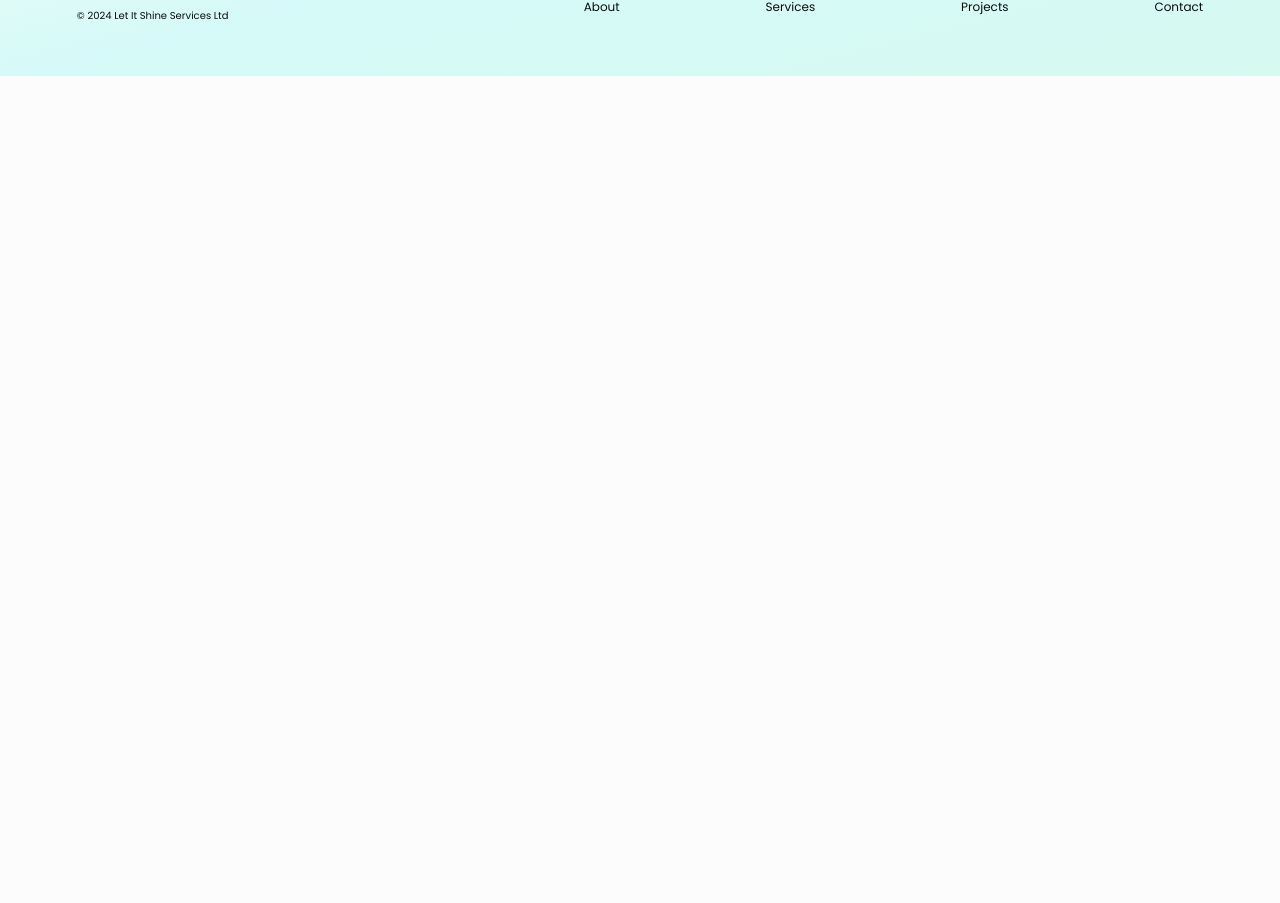
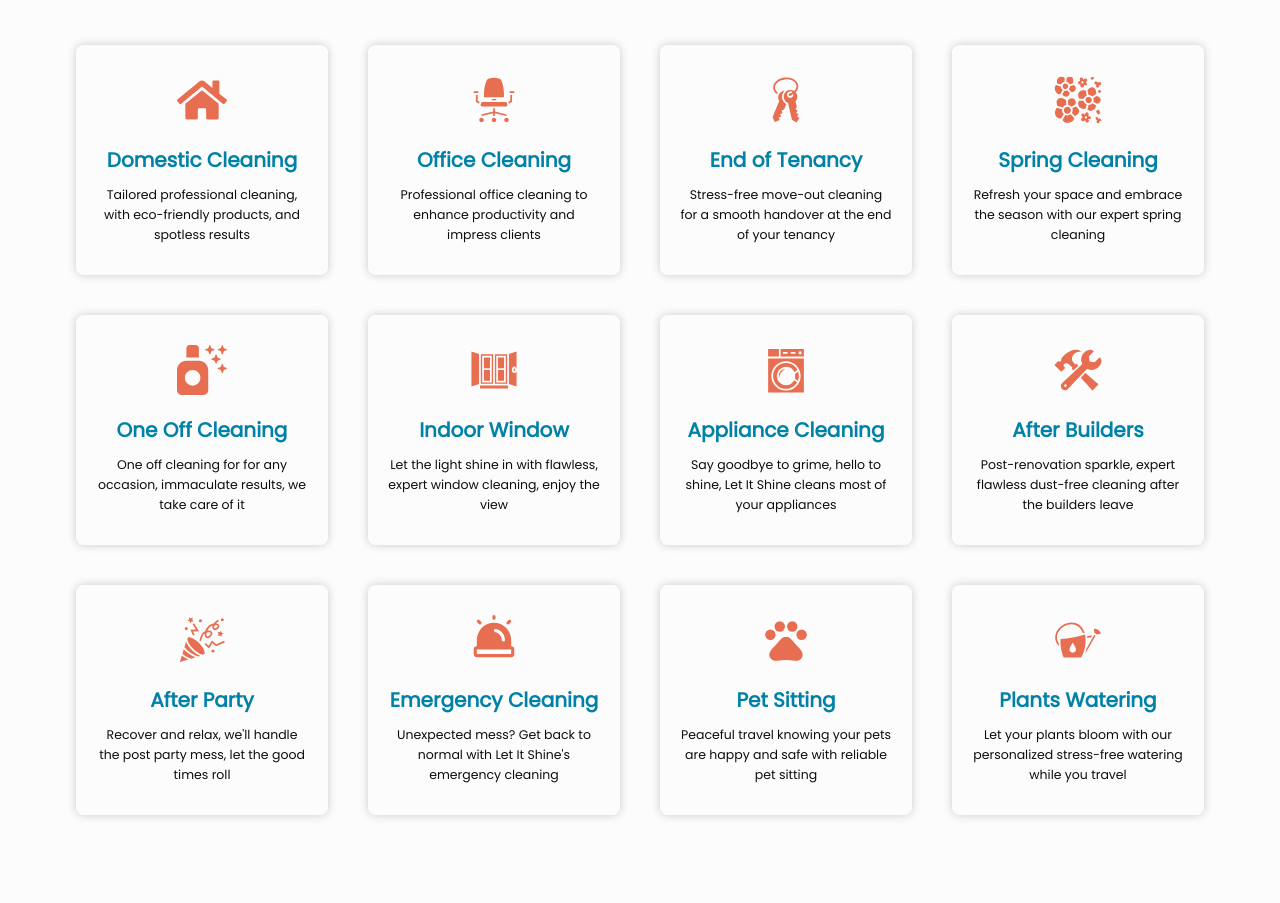
Before and after one commit to rodrigodelascio/let-it-shine, a React (Create React App) app: page /services in a window 1280 px wide. Shown: the part 853-1756 px from the top of the page. Before the commit the page ends 929 px from the top, so only its background shows below. Built offline with nearby package versions, Linux system fonts and the light colour scheme.

Commit message:
add cards + styles

```diff
--- /dev/null
+++ b/src/components/servicesPage/servicesSection/ServicesSection.js
@@ -0,0 +1,140 @@
+import styles from "./ServicesSection.module.css";
+import { Link } from "react-router-dom";
+import { FaSprayCanSparkles } from "react-icons/fa6";
+import { FaHome } from "react-icons/fa";
+import {
+  GiOfficeChair,
+  GiHouseKeys,
+  GiFlowers,
+  GiWateringCan,
+  GiPartyPopper,
+  GiWindow,
+  GiWashingMachine,
+} from "react-icons/gi";
+import { IoIosConstruct } from "react-icons/io";
+import { MdPets } from "react-icons/md";
+import { PiSirenFill } from "react-icons/pi";
+
+const ServicesSection = () => {
+  return (
+    <div>
+      <div className={styles["section-background-container"]}>
+        <div className={styles["services-section-container"]}>
+          <div className={styles["services-text-container"]}>
+            <div className={styles["services-header-container"]}>
+              <h2 className={styles["header-title"]}>A range of services</h2>
+            </div>
+            <h3 className={styles["header-subtitle"]}>
+              To boost your productivity and elevate your space
+            </h3>
+          </div>
+          <div className={styles["services-cards-container"]}>
+            <div className={styles["card"]}>
+              <FaHome className={styles["card-icon"]} />
+              <h3 className={styles["card-title"]}>Domestic Cleaning</h3>
+              <p className={styles["card-text"]}>
+                Tailored professional cleaning, with eco-friendly products, and
+                spotless results
+              </p>
+            </div>
+            <div className={styles["card"]}>
+              <GiOfficeChair className={styles["card-icon"]} />
+              <h3 className={styles["card-title"]}>Office Cleaning</h3>
+              <p className={styles["card-text"]}>
+                Professional office cleaning to enhance productivity and impress
+                clients
+              </p>
+            </div>
+            <div className={styles["card"]}>
+              <GiHouseKeys className={styles["card-icon"]} />
+              <h3 className={styles["card-title"]}>End of Tenancy</h3>
+              <p className={styles["card-text"]}>
+                Stress-free move-out cleaning for a smooth handover at the end
+                of your tenancy
+              </p>
+            </div>
+            <div className={styles["card"]}>
+              <GiFlowers className={styles["card-icon"]} />
+              <h3 className={styles["card-title"]}>Spring Cleaning</h3>
+              <p className={styles["card-text"]}>
+                Refresh your space and embrace the season with our expert spring
+                cleaning
+              </p>
+            </div>
+            <div className={styles["card"]}>
+              <FaSprayCanSparkles className={styles["card-icon"]} />
+              <h3 className={styles["card-title"]}>One Off Cleaning</h3>
+              <p className={styles["card-text"]}>
+                One off cleaning for for any occasion, immaculate results, we
+                take care of it
+              </p>
+            </div>
+            <div className={styles["card"]}>
+              <GiWindow className={styles["card-icon"]} />
+              <h3 className={styles["card-title"]}>Indoor Window</h3>
+              <p className={styles["card-text"]}>
+                Let the light shine in with flawless, expert window cleaning,
+                enjoy the view
+              </p>
+            </div>
+            <div className={styles["card"]}>
+              <GiWashingMachine className={styles["card-icon"]} />
+              <h3 className={styles["card-title"]}>Appliance Cleaning</h3>
+              <p className={styles["card-text"]}>
+                Say goodbye to grime, hello to shine, Let It Shine cleans most
+                of your appliances
+              </p>
+            </div>
+            <div className={styles["card"]}>
+              <IoIosConstruct className={styles["card-icon"]} />
+              <h3 className={styles["card-title"]}>After Builders</h3>
+              <p className={styles["card-text"]}>
+                Post-renovation sparkle, expert flawless dust-free cleaning
+                after the builders leave
+              </p>
+            </div>
+            <div className={styles["card"]}>
+              <GiPartyPopper className={styles["card-icon"]} />
+              <h3 className={styles["card-title"]}>After Party</h3>
+              <p className={styles["card-text"]}>
+                Recover and relax, we'll handle the post party mess, let the
+                good times roll
+              </p>
+            </div>
+            <div className={styles["card"]}>
+              <PiSirenFill className={styles["card-icon"]} />
+              <h3 className={styles["card-title"]}>Emergency Cleaning</h3>
+              <p className={styles["card-text"]}>
+                Unexpected mess? Get back to normal with Let It Shine's
+                emergency cleaning
+              </p>
+            </div>
+            <div className={styles["card"]}>
+              <MdPets className={styles["card-icon"]} />
+              <h3 className={styles["card-title"]}>Pet Sitting</h3>
+              <p className={styles["card-text"]}>
+                Peaceful travel knowing your pets are happy and safe with
+                reliable pet sitting
+              </p>
+            </div>
+            <div className={styles["card"]}>
+              <GiWateringCan className={styles["card-icon"]} />
+              <h3 className={styles["card-title"]}>Plants Watering</h3>
+              <p className={styles["card-text"]}>
+                Let your plants bloom with our personalized stress-free watering
+                while you travel
+              </p>
+            </div>
+          </div>
+          <Link to="/contact" className={styles["button-wrapper"]}>
+            <button className={styles["services-card-button"]}>
+              Get your quote
+            </button>
+          </Link>
+        </div>
+      </div>
+    </div>
+  );
+};
+
+export default ServicesSection;
--- /dev/null
+++ b/src/components/servicesPage/servicesSection/ServicesSection.module.css
@@ -0,0 +1,93 @@
+.services-section-container {
+  max-width: 120rem;
+  margin: 0 auto;
+  padding: 8rem 0;
+  border-color: transparent;
+  border-style: solid;
+  border-width: 0 6vw;
+  box-sizing: content-box;
+}
+
+.services-text-container {
+  text-align: center;
+  margin-bottom: 2rem;
+  box-sizing: border-box;
+}
+
+.header-title {
+  font-size: 4rem;
+  font-weight: 900;
+  padding-bottom: 1.5rem;
+  text-transform: capitalize;
+}
+
+.header-subtitle {
+  font-size: 2.25rem;
+  font-weight: 800;
+  color: var(--clr-darkblue);
+}
+
+.services-cards-container {
+  display: grid;
+  grid-template-columns: repeat(auto-fit, minmax(22.5rem, 1fr));
+  gap: 4rem;
+  padding: 8rem 0;
+}
+
+.card {
+  border-radius: 7.5px;
+  padding: 3rem 2rem;
+  display: flex;
+  flex-direction: column;
+  align-items: center;
+  justify-content: center;
+  text-align: center;
+  box-shadow: 0px 0px 10px 0px rgba(0, 0, 0, 0.2);
+}
+
+.card-icon {
+  width: 5rem;
+  height: 5rem;
+  color: var(--clr-brightorange);
+  margin-bottom: 2rem;
+}
+
+.card-title {
+  font-size: 2rem;
+  font-weight: 1000;
+  color: var(--clr-blue);
+  margin-bottom: 1rem;
+}
+
+.card-text {
+  font-size: 1.25rem;
+  font-weight: 400;
+  line-height: 2rem;
+}
+
+.button-wrapper {
+  display: flex;
+  justify-content: center;
+  align-items: center;
+  box-sizing: border-box;
+  margin: 1rem 0 4rem;
+}
+
+.services-card-button {
+  cursor: pointer;
+  border-radius: 15px;
+  padding: 1.5rem;
+  width: 15rem;
+  font-size: 1.25rem;
+  font-weight: 700;
+  letter-spacing: 0.1rem;
+  transition: all 0.3s ease-in-out;
+  background: var(--clr-green);
+  color: var(--clr-white);
+  border: none;
+  transition: all 0.3s ease-in-out;
+}
+
+.services-card-button:hover {
+  background: var(--clr-darkblue);
+}
--- a/src/pages/ServicesPage.js
+++ b/src/pages/ServicesPage.js
@@ -1,12 +1,14 @@
 import Navbar from "../components/common/Navbar";
 import Footer from "../components/common/Footer";
 import ServicesHero from "../components/servicesPage/hero/ServicesHero";
+import ServicesSection from "../components/servicesPage/servicesSection/ServicesSection";
 
 const ServicesPage = () => {
   return (
     <div>
       <Navbar />
       <ServicesHero />
+      <ServicesSection />
       <Footer />
     </div>
   );
```
